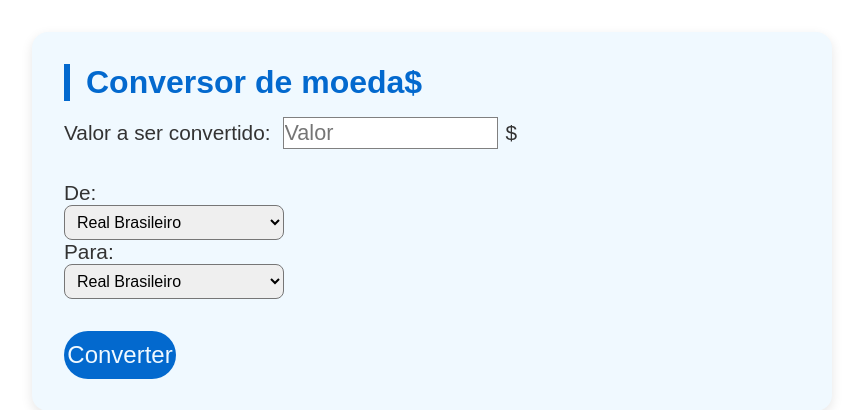
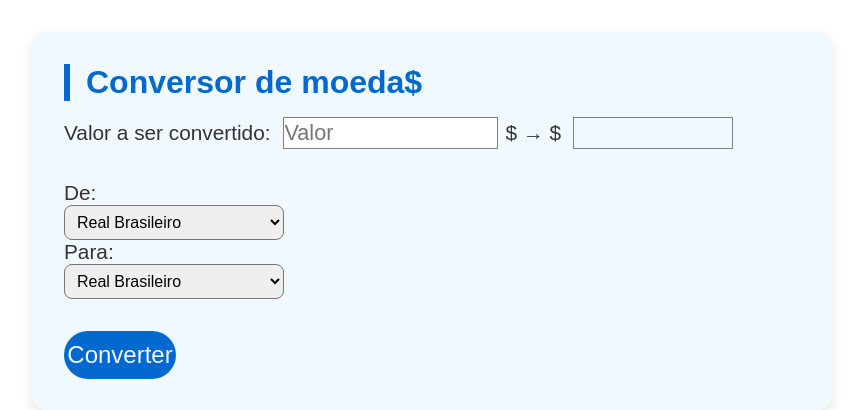
Before and after one commit to Antony-Reis/aedes_site_flask, a Python web app: template templates/conversordemoedas.html in a window 1280 px wide. Shown: the part 49-459 px from the top of the page, without its empty margins (208-1071 px from the left). Run offline with Jinja, Linux system fonts and the light colour scheme; the template is opened without the code that fills it, so the values that code supplies are empty.

Commit message:
Melhorando o conversor de moedas

```diff
--- a/static/styles/style.css
+++ b/static/styles/style.css
@@ -42,9 +42,7 @@ body {
 
 }
 
-.nav {
 
-}
 .nav__list {
     display: flex;
     justify-content: space-between;
@@ -55,15 +53,6 @@ body {
     background-color: rgb(184, 220, 124);
 
 }
-
-
-
-.nav__item {
-
-
-}
-
-
 
 .nav__link {
     font-size: 18px;
@@ -128,10 +117,6 @@ body {
     color: #fff;
     text-align: center;
     padding: 15px 0;
-}
-
-.footer_content{
-
 }
 
 
@@ -343,6 +328,11 @@ body {
   border-radius: 0.5rem;
   padding: 0 0.5rem;
 }
-.container-ValorConvertido{
 
+.text-output-convertido {
+    padding: 1px;
+ border: 1px solid gray;
+    font-size: 1.35rem;
+    height: 2rem;
+    min-width: 10rem;
 }
--- a/templates/conversordemoedas.html
+++ b/templates/conversordemoedas.html
@@ -33,9 +33,9 @@
             <div class="container-valorParaConverter">
                 <p class="simbolo-moeda">Valor a ser convertido:</p>
                 <input class="text-output" type="number" name="valor" id="valor" placeholder="Valor" value="{{ valor or ''}}" min="0" max="1000000000" step=".01">
-                <p class="simbolo-moeda">$</p>
+                <p class="simbolo-moeda">$ →  $</p>
+                <p class="text-output-convertido" > {{ valor_convertido or '' }}</p>
             </div>
-            <p> {{ valor_convertido or '' }}</p>
 
             <div class="container-conversor">
 
```
